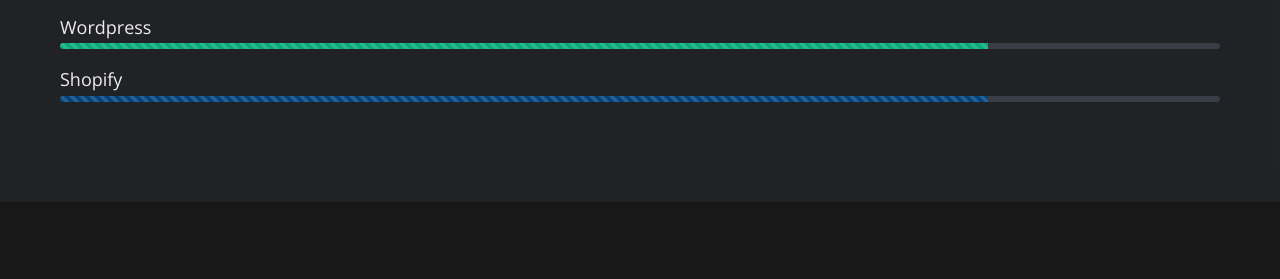
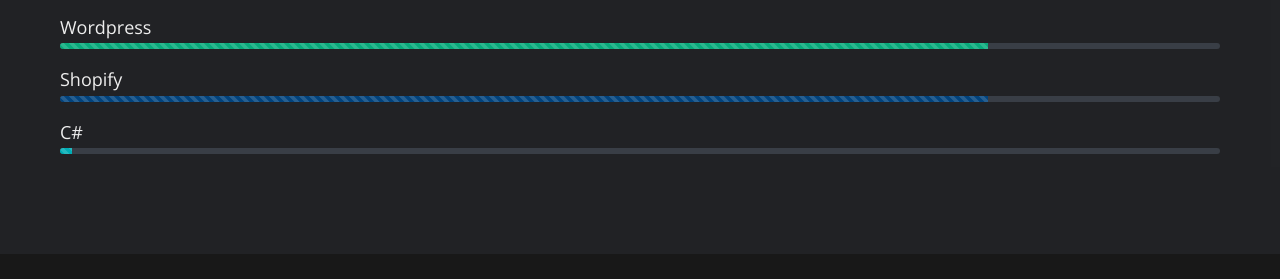
Before and after one commit to SviYu/myPortfolio, a website: page index.html in a window 1280 px wide. Shown: the part 2374-2653 px from the top of the page. Drawn offline with nearby package versions, Linux system fonts and the light colour scheme; a web font is replaced by a local one.

Commit message:
Added c# skill

```diff
--- a/index.html
+++ b/index.html
@@ -219,6 +219,14 @@
                     </div>
             </div>
 
+            <div class="skill-item">
+                <h5 class="skill-item-name">C#</h4>
+                    <div class="progress" style="background-color: #393E46; height:6px;">
+                        <div class="progress-bar progress-bar-striped progress-bar-animated"
+                            style="width:1%; height:6px"></div>
+                    </div>
+            </div>
+
         </div>
     </section>
 
--- a/scss/_projects.scss
+++ b/scss/_projects.scss
@@ -24,7 +24,7 @@
 }
 .projects{
     max-width: 100rem;
-    height: 100vh;
+    height: 90vh;
     padding: 12rem 2rem;
     margin: 0 auto;
 
```
Also changed, not shown: css/main.css.
